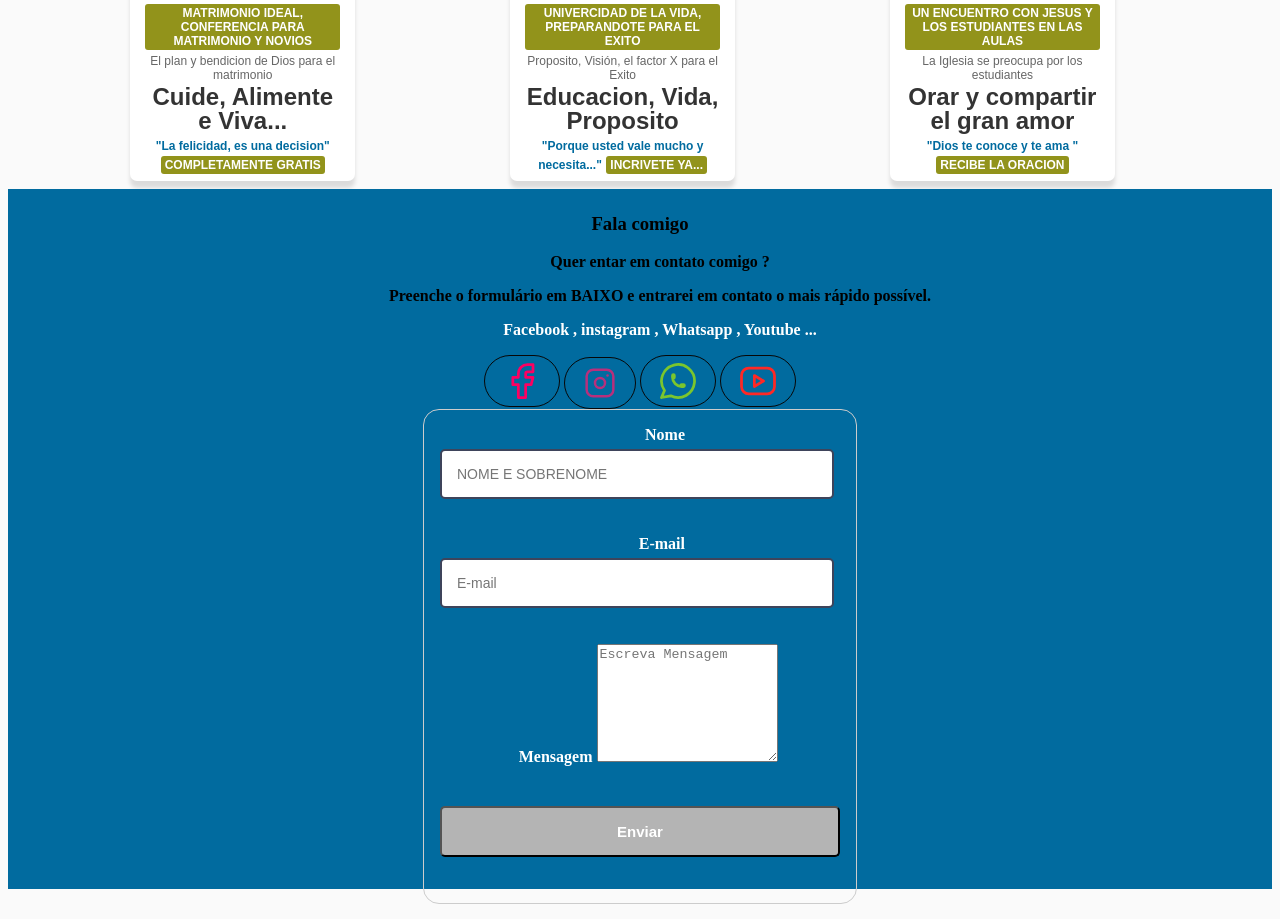
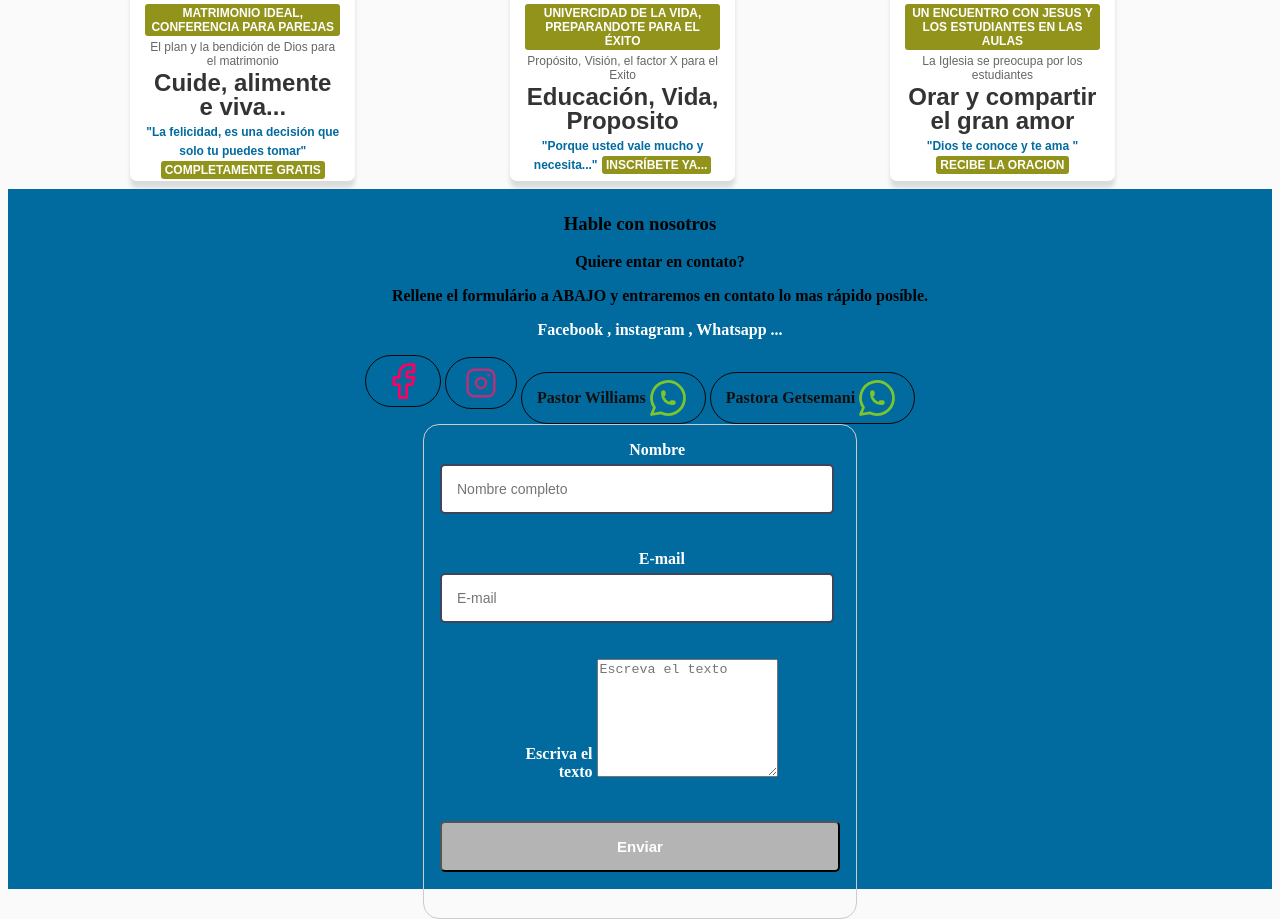
Before and after one commit to Velchael/Iglesia_IVILUZ_Acarigua, a plain HTML site: page index.html in a window 1280 px wide. Shown: the part 1919-2838 px from the top of the page. Drawn offline with Linux system fonts and the light colour scheme.

Commit message:
portafolio de IVILUZ actualizar activar correo correccionde errores de escrita

```diff
--- a/estilos/estilo.css
+++ b/estilos/estilo.css
@@ -141,11 +141,15 @@ body {
 }
 
 .botao__primario {
+
   background-color: transparent;
   color: #101011;
   border-color: #070707;
+
 }
-
+/*.botao-subir {
+ margin:0 auto ;
+}*/
 .botao__primario:hover {
   background-color: rgb(252, 253, 253);
   border-width: 3px;
--- a/index.html
+++ b/index.html
@@ -93,13 +93,13 @@
                   <a href=" ">
                    <img src="matrimonio.jpg" alt="Foto de um matrimonio" class="card__imagem">
                    <div class="card__info">
-                     <span class="card__titulo">Matrimonio Ideal, Conferencia para matrimonio y novios</span>
-                     <span class="card__servico">El plan y bendicion de Dios para el matrimonio </span>
+                     <span class="card__titulo">Matrimonio Ideal, Conferencia para parejas</span>
+                     <span class="card__servico">El plan y la bendición de Dios para el matrimonio </span>
                      <span>
-                      <span class="card__interesse">Cuide, Alimente e Viva... </span>
+                      <span class="card__interesse">Cuide, alimente e viva... </span>
                      </span>
                      <span>
-                      <span class="card__descricao">"La felicidad, es una decision"</span>
+                      <span class="card__descricao">"La felicidad, es una decisión que solo tu puedes tomar"</span>
                       <span class="card__titulo">Completamente Gratis</span>
                      </span>
                    </div>
@@ -128,14 +128,14 @@
                   <a href=" ">
                    <img src="univercidad.jpg" alt="Foto de la univercidad" class="card__imagem">
                    <div class="card__info">
-                     <span class="card__titulo">Univercidad de la Vida, preparandote para el Exito </span>
-                     <span class="card__servico">Proposito, Visión, el factor X para el Exito</span>
+                     <span class="card__titulo">Univercidad de la Vida, preparandote para el éxito </span>
+                     <span class="card__servico">Propósito, Visión, el factor X para el Exito</span>
                      <span>
-                      <span class="card__interesse">Educacion, Vida, Proposito</span>
+                      <span class="card__interesse">Educación, Vida, Proposito</span>
                      </span>
                      <span>
                       <span class="card__descricao">"Porque usted vale mucho y necesita..."</span>
-                      <span class="card__titulo">Incrivete ya... </span>
+                      <span class="card__titulo">Inscríbete ya... </span>
                      </span>
                    </div>
                   </a>
@@ -198,12 +198,12 @@
 
               <footer class="rodape">
                 <div>
-                  <h3>Fala comigo </h3>
+                  <h3>Hable con nosotros </h3>
                    <ul>
-                     <p>Quer entar em contato comigo ?</p>
-                     <p>Preenche o formulário em<strong> BAIXO </strong> e entrarei em contato o mais rápido possível.</p>
+                     <p>Quiere entar en contato?</p>
+                     <p>Rellene el formulário a<strong> ABAJO </strong> y entraremos en contato lo mas rápido posíble.</p>
                      <p style="color:#ffffff"><STRONG>Facebook ,
-                      instagram , Whatsapp , Youtube ...</strong></p>
+                      instagram , Whatsapp ...</strong></p>
                    </ul>
 
                    <div>
@@ -223,7 +223,8 @@
                       </svg>
 
                     </a>
-                    <a href="https://wa.me/5511981868794" class="botao botao__primario">
+                    <a href="https://wa.me/584120589296" class="botao botao__primario">
+                      <spam class="botao-subir">Pastor Williams</spam>
                       <svg xmlns="http://www.w3.org/2000/svg" class="icon icon-tabler icon-tabler-brand-whatsapp" width="44" height="44" viewBox="0 0 24 24" stroke-width="1.5" stroke="#7bc62d" fill="none" stroke-linecap="round" stroke-linejoin="round">
                         <path stroke="none" d="M0 0h24v24H0z" fill="none"></path>
                         <path d="M3 21l1.65 -3.8a9 9 0 1 1 3.4 2.9l-5.05 .9"></path>
@@ -232,11 +233,12 @@
 
                     </a>
 
-                    <a href="https://youtube.com/channel/UCA6X6RulyTFCU32odRUqIXA" class="botao botao__primario">
-                      <svg xmlns="http://www.w3.org/2000/svg" class="icon icon-tabler icon-tabler-brand-youtube" width="44" height="44" viewBox="0 0 24 24" stroke-width="1.5" stroke="#ff2825" fill="none" stroke-linecap="round" stroke-linejoin="round">
+                    <a href="https://wa.me/584127891255" class="botao botao__primario">
+                      <spam class="botao-subir">Pastora Getsemani</spam>
+                      <svg xmlns="http://www.w3.org/2000/svg" class="icon icon-tabler icon-tabler-brand-whatsapp" width="44" height="44" viewBox="0 0 24 24" stroke-width="1.5" stroke="#7bc62d" fill="none" stroke-linecap="round" stroke-linejoin="round">
                         <path stroke="none" d="M0 0h24v24H0z" fill="none"></path>
-                        <rect x="3" y="5" width="18" height="14" rx="4"></rect>
-                        <path d="M10 9l5 3l-5 3z"></path>
+                        <path d="M3 21l1.65 -3.8a9 9 0 1 1 3.4 2.9l-5.05 .9"></path>
+                        <path d="M9 10a0.5 .5 0 0 0 1 0v-1a0.5 .5 0 0 0 -1 0v1a5 5 0 0 0 5 5h1a0.5 .5 0 0 0 0 -1h-1a0.5 .5 0 0 0 0 1"></path>
                       </svg>
 
                     </a>
@@ -248,16 +250,16 @@
                  <form class="form" id="form" action="https://formsubmit.co/mendezget@gmail.com"
                  method="POST">
                  <div class="form-control">
-                  <label for="name">Nome</label>
-                  <input type="text" name="name" id="name" required placeholder="NOME E SOBRENOME" autofocus pattern="[^ \d]{2,} +[^ \d]{2,}.*" title="Informe um nome e um sobrenome" />
+                  <label for="name">Nombre</label>
+                  <input type="text" name="name" id="name" required placeholder="Nombre completo" autofocus pattern="[^ \d]{2,} +[^ \d]{2,}.*" title="Informe um nome e um sobrenome" />
                 </div>
                  <div class="form-control">
                   <label for="email">E-mail</label>
                   <input type="email" name="email" id="email" required placeholder="E-mail" pattern="[\w\d]+@[\w\d]+\.[\w\d]+" title="informe um E-mail valido"/>
                  </div>
                  <div class="form-control" >
-                  <label for="message">Mensagem</label>
-                  <textarea name="message" id="message" required placeholder="Escreva Mensagem" maxlength="140"></textarea>
+                  <label for="message">Escriva el texto</label>
+                  <textarea name="message" id="message" required placeholder="Escreva el texto" maxlength="140"></textarea>
                  </div>
                  <input type="hidden" name="_captcha" value="false" />
 
```
